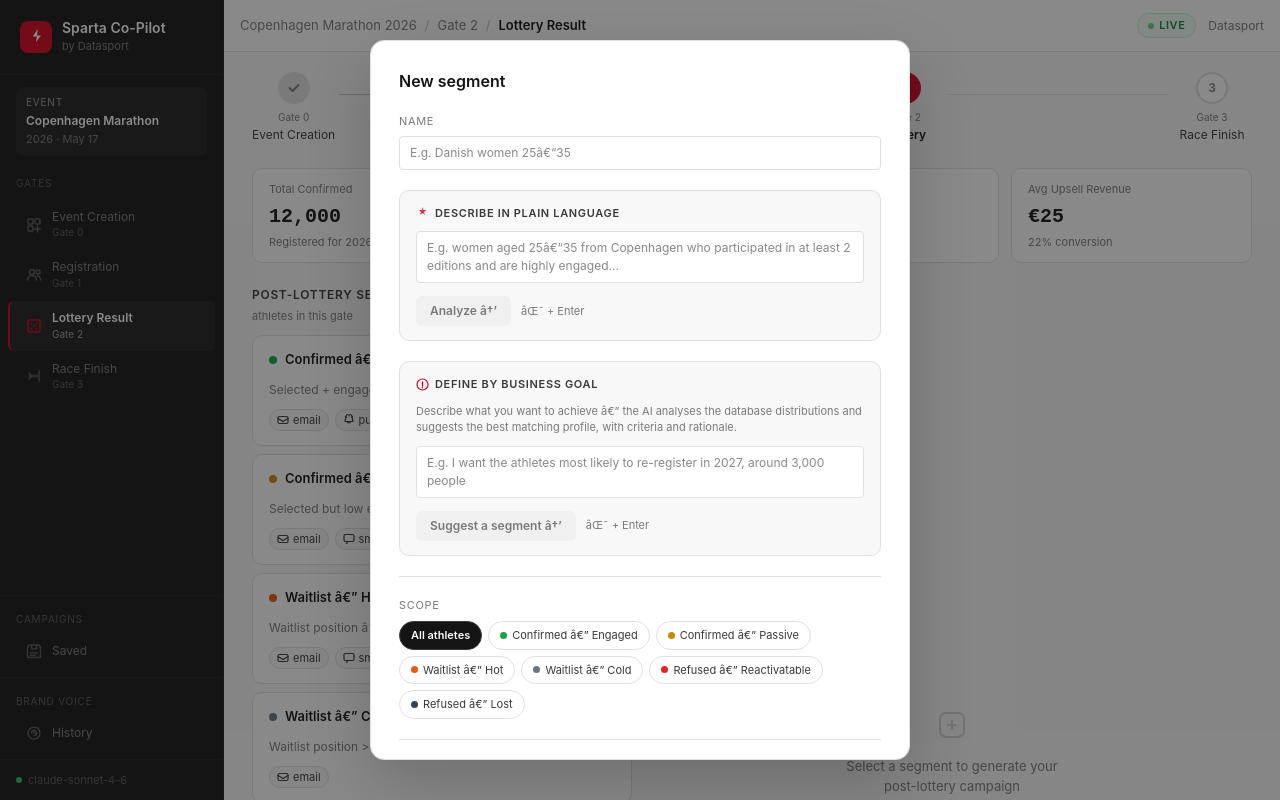
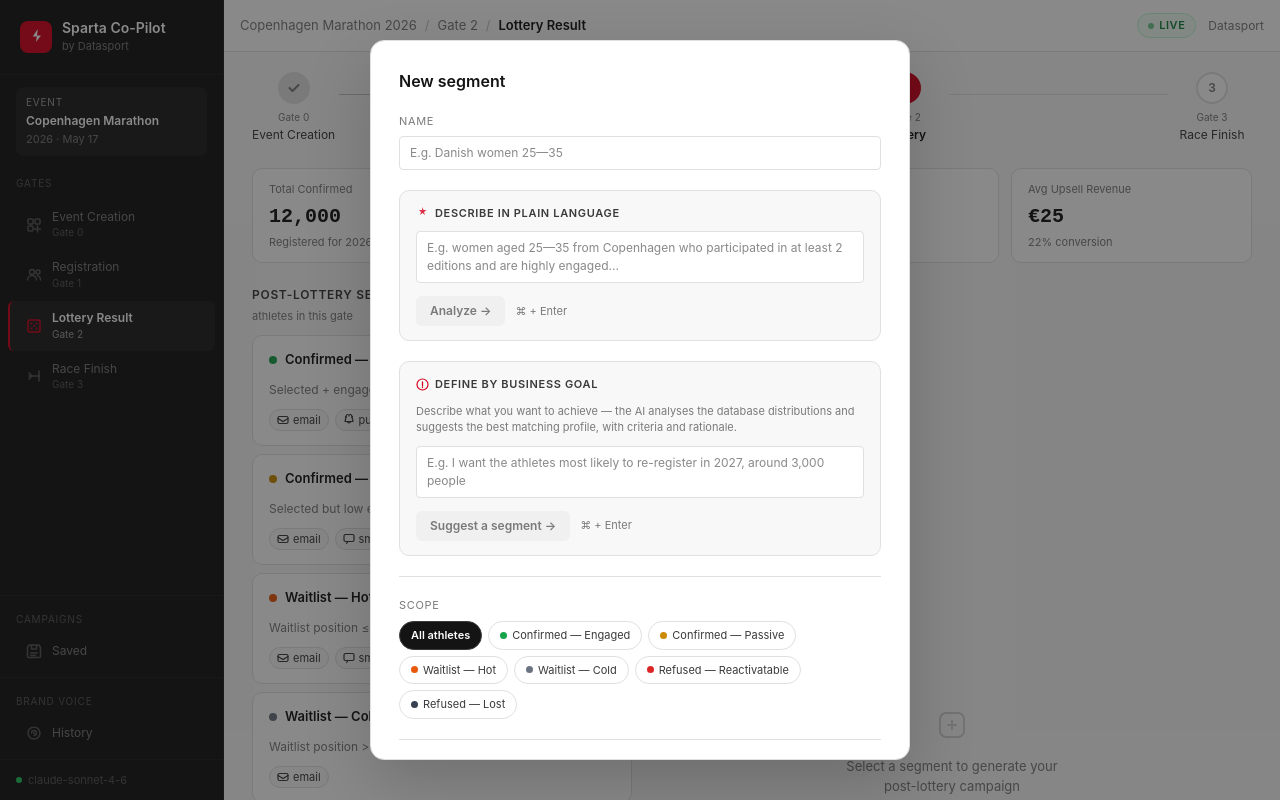
Before and after one commit to rmalet-datasport/sparta-copilot-poc, a Next.js app: page /gate/lottery in a window 1280 px wide. Both pictures are taken after a click on the button "Create a segment". Built offline with nearby package versions, Linux system fonts and the light colour scheme; a web font is replaced by a local one.

Commit message:
fix: translate all remaining French UI strings to English + fix encoding artifacts

```diff
--- a/app/gate/lottery/page.tsx
+++ b/app/gate/lottery/page.tsx
@@ -17,34 +17,34 @@ import { buildSegmentDescription, FILTER_FIELD_LABELS, FILTER_VALUE_OPTIONS } fr
 const SEGMENTS = [
   {
     id: 'confirmed_engaged',
-    label: 'Confirmed â€” Engaged',
+    label: 'Confirmed — Engaged',
     color: '#16A34A',
     colorBg: '#F0FDF4',
     description: 'Selected + engagement score > 60. Ready to buy upsells.',
     objective: 'Celebrate, upsell, countdown to race day.',
-    rationale: { email: 'Confirmation + upsell showcase.', push: 'Countdown & training tips â€” they are active users.' } as Partial<Record<Channel, string>>,
+    rationale: { email: 'Confirmation + upsell showcase.', push: 'Countdown & training tips — they are active users.' } as Partial<Record<Channel, string>>,
   },
   {
     id: 'confirmed_passive',
-    label: 'Confirmed â€” Passive',
+    label: 'Confirmed — Passive',
     color: '#CA8A04',
     colorBg: '#FEFCE8',
     description: 'Selected but low engagement. Risk of DNS.',
     objective: 'Reignite excitement before it fades.',
-    rationale: { email: 'Emotional storytelling.', sms: 'Upsell deadline reminder â€” creates urgency.' } as Partial<Record<Channel, string>>,
+    rationale: { email: 'Emotional storytelling.', sms: 'Upsell deadline reminder — creates urgency.' } as Partial<Record<Channel, string>>,
   },
   {
     id: 'waitlist_hot',
-    label: 'Waitlist â€” Hot',
+    label: 'Waitlist — Hot',
     color: '#EA580C',
     colorBg: '#FFF7ED',
-    description: 'Waitlist position â‰¤ 200. Real chance of being called up.',
+    description: 'Waitlist position ≤ 200. Real chance of being called up.',
     objective: 'Keep hope alive, prepare them to move fast.',
     rationale: { email: 'Regular updates on spots.', sms: 'Instant alert if a spot opens.' } as Partial<Record<Channel, string>>,
   },
   {
     id: 'waitlist_cold',
-    label: 'Waitlist â€” Cold',
+    label: 'Waitlist — Cold',
     color: '#6B7280',
     colorBg: '#F9FAFB',
     description: 'Waitlist position > 200. Unlikely to race in 2026.',
@@ -53,7 +53,7 @@ const SEGMENTS = [
   },
   {
     id: 'refused_reactivatable',
-    label: 'Refused â€” Reactivatable',
+    label: 'Refused — Reactivatable',
     color: '#DC2626',
     colorBg: '#FEF2F2',
     description: 'Refused but returning athlete. Long-term value is high.',
@@ -62,7 +62,7 @@ const SEGMENTS = [
   },
   {
     id: 'refused_lost',
-    label: 'Refused â€” Lost',
+    label: 'Refused — Lost',
     color: '#374151',
     colorBg: '#F1F5F9',
     description: 'First-time applicant, refused. Fragile relationship.',
@@ -90,10 +90,10 @@ export default function LotteryPage() {
 
   const aiParentInfo = useMemo(() => {
     if (aiParentId === '__full_pool__') {
-      return { label: 'Tous les athletes (post-loterie)', scaledSize: GATE_TOTAL, athleteIds: [] as string[] };
+      return { label: 'All athletes (post-lottery)', scaledSize: GATE_TOTAL, athleteIds: [] as string[] };
     }
     const seg = SEGMENTS.find(s => s.id === aiParentId);
-    if (!seg) return { label: 'Tous les athletes', scaledSize: GATE_TOTAL, athleteIds: [] as string[] };
+    if (!seg) return { label: 'All athletes', scaledSize: GATE_TOTAL, athleteIds: [] as string[] };
     return {
       label: seg.label,
       scaledSize: sizes[seg.id as keyof typeof sizes] ?? 0,
@@ -323,7 +323,7 @@ export default function LotteryPage() {
                           {selectedCustom.filters.map(f => {
                             const val = FILTER_VALUE_OPTIONS[f.field]?.find(o => o.value === f.value)?.label ?? f.value;
                             return `${FILTER_FIELD_LABELS[f.field]}: ${val}`;
-                          }).join(' Â· ')}
+                          }).join(' · ')}
                         </span>
                       )}
                     </>
--- a/components/campaign/AssetCard.tsx
+++ b/components/campaign/AssetCard.tsx
@@ -376,7 +376,7 @@ export default function AssetCard({ asset, onRegenerate, isRegenerating, onSave,
           {/* Campaign title + tagline */}
           {editedAsset.title !== undefined && (
             <div style={{ marginBottom: 10 }}>
-              <div style={{ fontSize: 10, color: 'var(--fg-3)', textTransform: 'uppercase', letterSpacing: '0.06em', marginBottom: 3 }}>Nom de campagne</div>
+              <div style={{ fontSize: 10, color: 'var(--fg-3)', textTransform: 'uppercase', letterSpacing: '0.06em', marginBottom: 3 }}>Campaign name</div>
               <input
                 className="sparta-editable-line"
                 value={editedAsset.title ?? ''}
@@ -387,7 +387,7 @@ export default function AssetCard({ asset, onRegenerate, isRegenerating, onSave,
           )}
           {editedAsset.caption !== undefined && (
             <div style={{ marginBottom: 14, padding: '8px 12px', background: style.bg, borderRadius: 'var(--radius-md)', border: `1px solid ${style.color}22` }}>
-              <div style={{ fontSize: 10, color: style.color, textTransform: 'uppercase', letterSpacing: '0.06em', marginBottom: 4 }}>Tagline flyer</div>
+              <div style={{ fontSize: 10, color: style.color, textTransform: 'uppercase', letterSpacing: '0.06em', marginBottom: 4 }}>Flyer tagline</div>
               <input
                 className="sparta-editable-line"
                 value={editedAsset.caption ?? ''}
--- a/components/gates/SegmentBuilder.tsx
+++ b/components/gates/SegmentBuilder.tsx
@@ -226,7 +226,7 @@ export default function SegmentBuilder({
             type="text"
             value={name}
             onChange={e => setName(e.target.value)}
-            placeholder="E.g. Danish women 25â€“35"
+            placeholder="E.g. Danish women 25—35"
             style={{ ...inputStyle, width: '100%' }}
             autoFocus
           />
@@ -247,7 +247,7 @@ export default function SegmentBuilder({
             value={nlQuery}
             onChange={e => setNlQuery(e.target.value)}
             onKeyDown={e => { if (e.key === 'Enter' && (e.metaKey || e.ctrlKey)) handleParseNL(); }}
-            placeholder="E.g. women aged 25â€“35 from Copenhagen who participated in at least 2 editions and are highly engaged..."
+            placeholder="E.g. women aged 25—35 from Copenhagen who participated in at least 2 editions and are highly engaged..."
             rows={2}
             style={{ ...inputStyle, width: '100%', resize: 'none', lineHeight: 1.5, marginBottom: 8 }}
           />
@@ -277,9 +277,9 @@ export default function SegmentBuilder({
                   Analyzing...
                   <style>{`@keyframes spin { to { transform: rotate(360deg); } }`}</style>
                 </>
-              ) : 'Analyze â†’'}
+              ) : 'Analyze →'}
             </button>
-            <span style={{ fontSize: 11, color: 'var(--fg-3)' }}>âŒ˜ + Enter</span>
+            <span style={{ fontSize: 11, color: 'var(--fg-3)' }}>⌘ + Enter</span>
           </div>
 
           {nlInterpretation && (
@@ -311,7 +311,7 @@ export default function SegmentBuilder({
             </span>
           </div>
           <p style={{ margin: '0 0 10px', fontSize: 11, color: 'var(--fg-3)', lineHeight: 1.5 }}>
-            Describe what you want to achieve â€” the AI analyses the database distributions and suggests the best matching profile, with criteria and rationale.
+            Describe what you want to achieve — the AI analyses the database distributions and suggests the best matching profile, with criteria and rationale.
           </p>
 
           <textarea
@@ -347,9 +347,9 @@ export default function SegmentBuilder({
                   <span style={{ width: 10, height: 10, border: '1.5px solid rgba(255,255,255,0.4)', borderTopColor: 'white', borderRadius: '50%', display: 'inline-block', animation: 'spin 0.7s linear infinite' }} />
                   Analyzing...
                 </>
-              ) : 'Suggest a segment â†’'}
+              ) : 'Suggest a segment →'}
             </button>
-            <span style={{ fontSize: 11, color: 'var(--fg-3)' }}>âŒ˜ + Enter</span>
+            <span style={{ fontSize: 11, color: 'var(--fg-3)' }}>⌘ + Enter</span>
           </div>
 
           {suggestion && (
@@ -363,7 +363,7 @@ export default function SegmentBuilder({
               {/* Insights libres */}
               {suggestion.insights.length > 0 && (
                 <div style={{ padding: '10px 12px', borderRadius: 'var(--radius-md)', background: '#FFFBEB', border: '1px solid #FDE68A' }}>
-                  <div style={{ fontSize: 10, fontWeight: 570, color: '#92400E', textTransform: 'uppercase', letterSpacing: '0.06em', marginBottom: 6 }}>Non-filterable criteria â€” keep in mind</div>
+                  <div style={{ fontSize: 10, fontWeight: 570, color: '#92400E', textTransform: 'uppercase', letterSpacing: '0.06em', marginBottom: 6 }}>Non-filterable criteria — keep in mind</div>
                   <ul style={{ margin: 0, padding: '0 0 0 16px', display: 'flex', flexDirection: 'column', gap: 4 }}>
                     {suggestion.insights.map((ins, i) => (
                       <li key={i} style={{ fontSize: 12, color: '#78350F', lineHeight: 1.5 }}>{ins}</li>
@@ -462,7 +462,7 @@ export default function SegmentBuilder({
         <div style={{ marginBottom: 20 }}>
           <div style={{ fontSize: 11, color: 'var(--fg-3)', marginBottom: 6, textTransform: 'uppercase', letterSpacing: '0.06em' }}>
             Objective & context
-            <span style={{ marginLeft: 6, fontWeight: 400, textTransform: 'none', letterSpacing: 0 }}>â€” guides AI generation</span>
+            <span style={{ marginLeft: 6, fontWeight: 400, textTransform: 'none', letterSpacing: 0 }}>— guides AI generation</span>
           </div>
           <textarea
             value={objective}
```
Also changed, not shown: app/gate/finish/page.tsx (+8 -8 lines), app/gate/registration/page.tsx (+8 -8 lines), components/gates/AISubSegments.tsx (+12 -12 lines).
